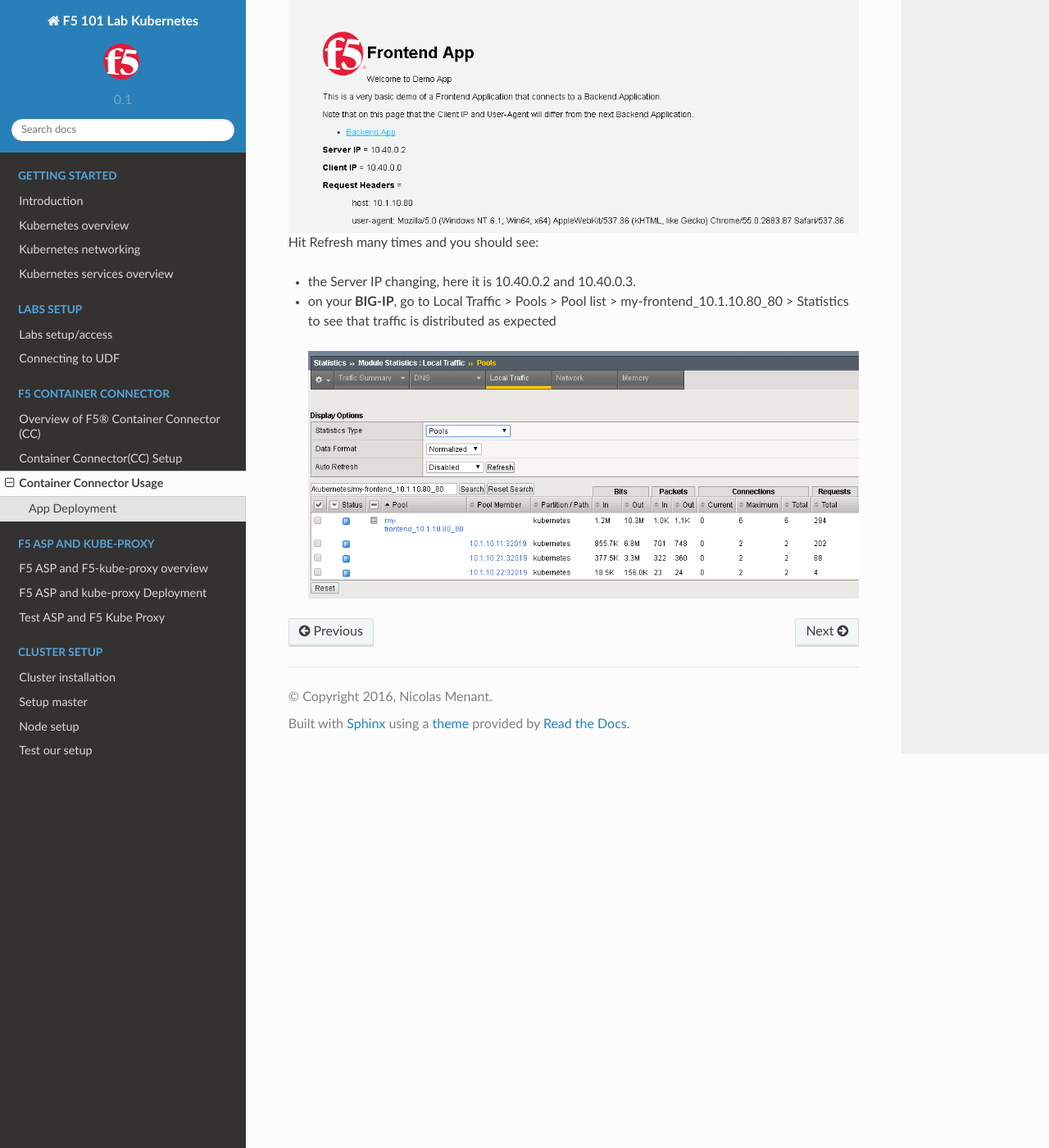
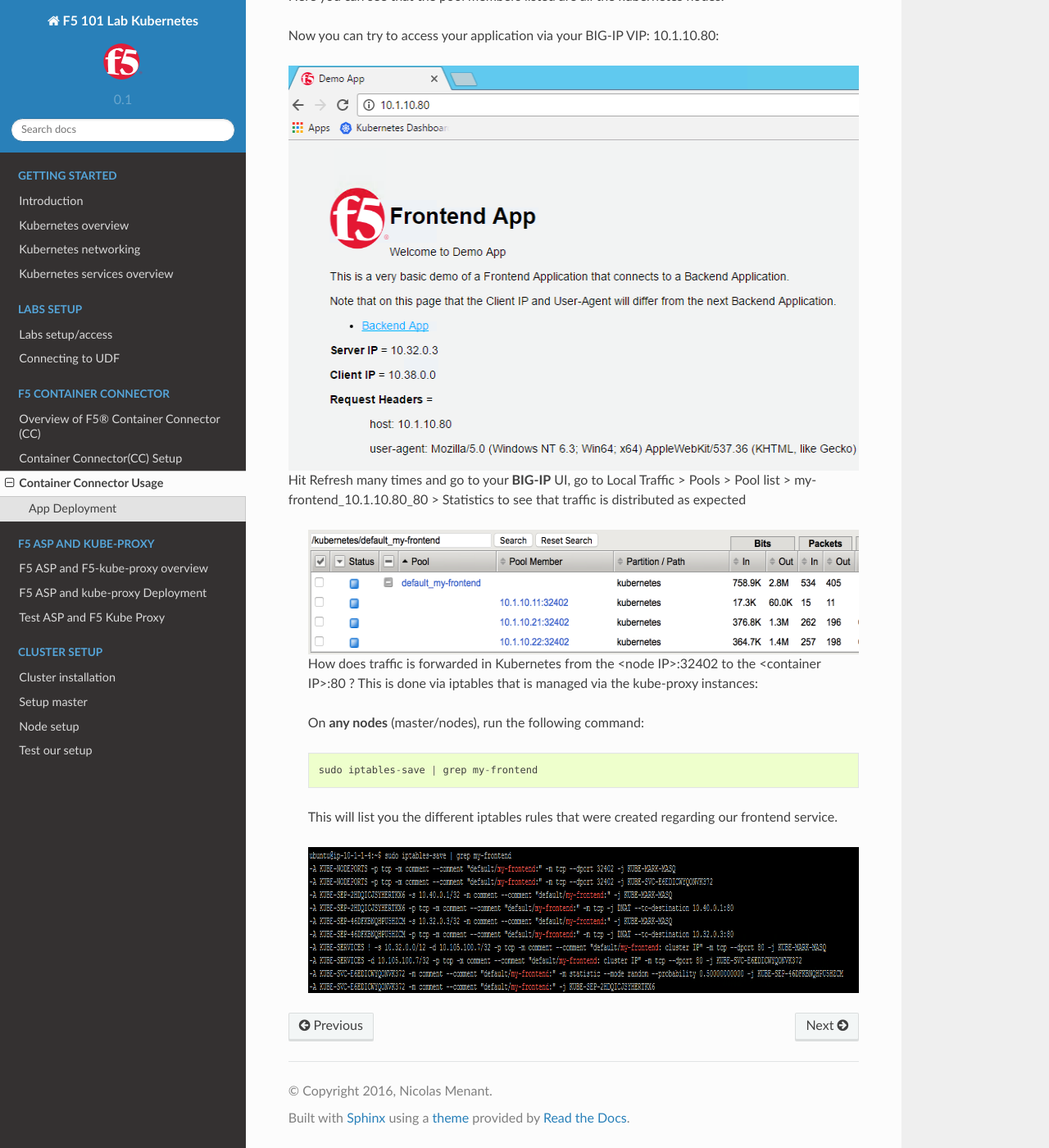
Before and after one commit to f5devcentral/f5-101-lab-kubernetes, a Sphinx documentation site: the page built from docs/f5-container-connector/f5-container-connector-usage.rst, in a window 1280 px wide and 1400 px high, scrolled down 4080 px. Shown: the whole window at 82% size. Built offline with Sphinx 7.4.7 and the Read the Docs theme 2.0.0, drawn with Linux system fonts in a browser that asks for light colours; some of the changed text lies outside the part shown.

Commit message:
updated f5-container-connector-usage page with up to date screenshot and iptable example

```diff
--- a/docs/f5-container-connector/f5-container-connector-usage.rst
+++ b/docs/f5-container-connector/f5-container-connector-usage.rst
@@ -125,8 +125,12 @@
 
 .. image:: ../images/f5-container-connector-check-app-definition.png
 	:align: center
+	:scale: 50%
 
-Here you need to pay attention to the NodePort value. That is the port used by Kubernetes to give you access to the app from the outside
+Here you need to pay attention to:
+
+	* the NodePort value. That is the port used by Kubernetes to give you access to the app from the outside. Here it's 32402
+	* the endpoints. That's our 2 instances (defined as replicas in our deployment file) and the port assigned to the service: port 80
 
 Now that we have deployed our application sucessfully, we can check our BIG-IP configuration.
 
@@ -140,6 +144,7 @@
 
 .. image:: ../images/f5-container-connector-check-app-bigipconfig2.png
 	:align: center
+	:scale: 50%
 
 
 Here you can see that the pool members listed are all the kubernetes nodes.
@@ -148,12 +153,24 @@
 
 .. image:: ../images/f5-container-connector-access-app.png
 	:align: center
+	:scale: 50%
 
-Hit Refresh many times and you should see:
-
-* the Server IP changing, here it is 10.40.0.2 and 10.40.0.3.
-
-* on your **BIG-IP**, go to Local Traffic > Pools > Pool list > my-frontend_10.1.10.80_80 > Statistics to see that traffic is distributed as expected
+Hit Refresh many times and go to your **BIG-IP** UI, go to Local Traffic > Pools > Pool list > my-frontend_10.1.10.80_80 > Statistics to see that traffic is distributed as expected
 
  .. image:: ../images/f5-container-connector-check-app-bigip-stats.png
  	:align: center
+ 	:scale: 50%
+
+ How does traffic is forwarded in Kubernetes from the <node IP>:32402 to the <container IP>:80 ? This is done via iptables that is managed via the kube-proxy instances:
+
+ On **any nodes** (master/nodes), run the following command:
+
+ ::
+
+ 	 sudo iptables-save | grep my-frontend
+
+ This will list you the different iptables rules that were created regarding our frontend service.
+
+ .. image:: ../images/f5-container-connector-list-frontend-iptables.png
+ 	:align: center
+ 	:scale: 50%
```
Also changed, not shown: docs/f5-container-connector/f5-container-connector-installation.rst (+7 -4 lines), docs/images/f5-container-connector-access-app.png, docs/images/f5-container-connector-check-app-bigip-stats.png, docs/images/f5-container-connector-check-app-bigipconfig2.png, docs/images/f5-container-connector-check-app-definition.png, docs/images/f5-container-connector-list-frontend-iptables.png (added).
